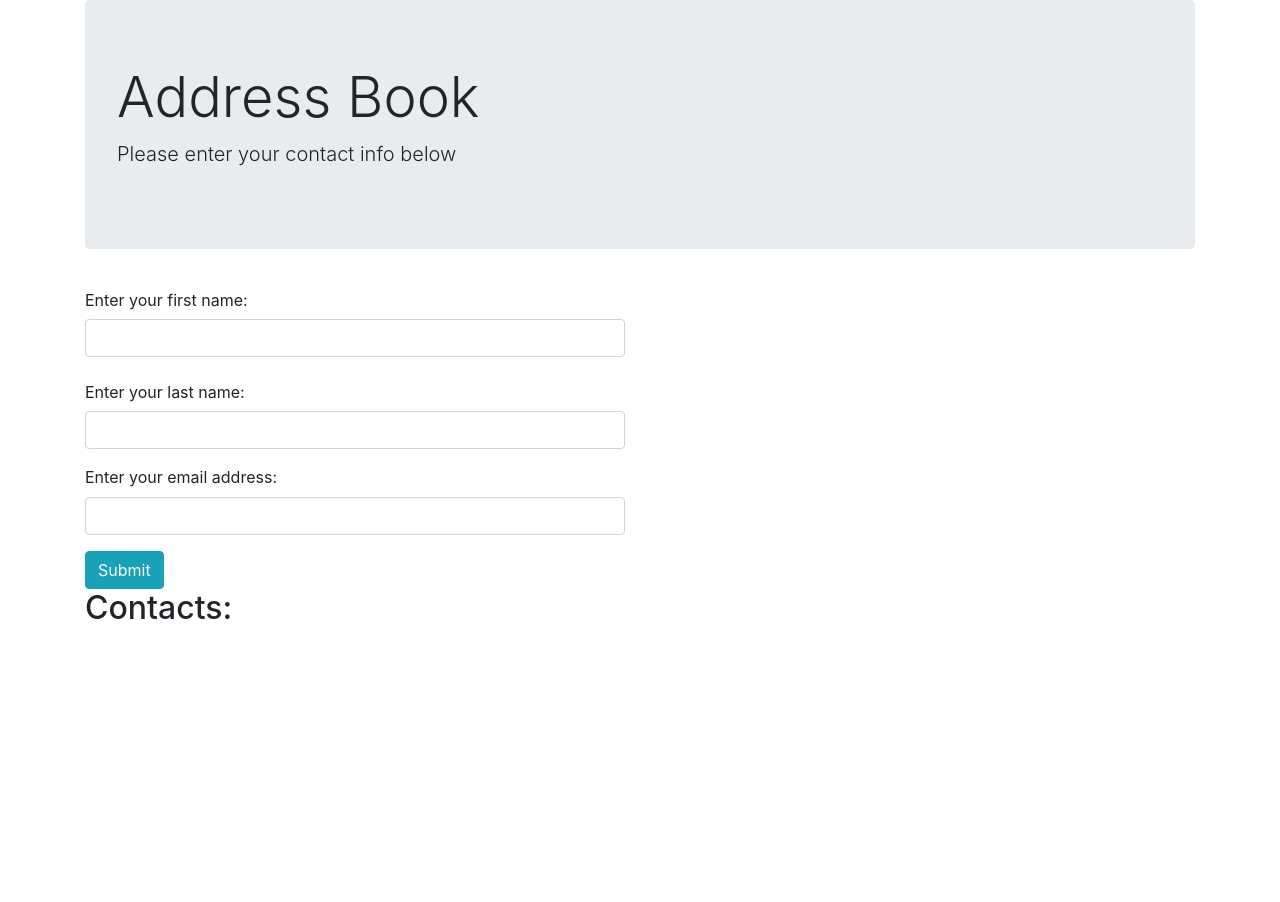
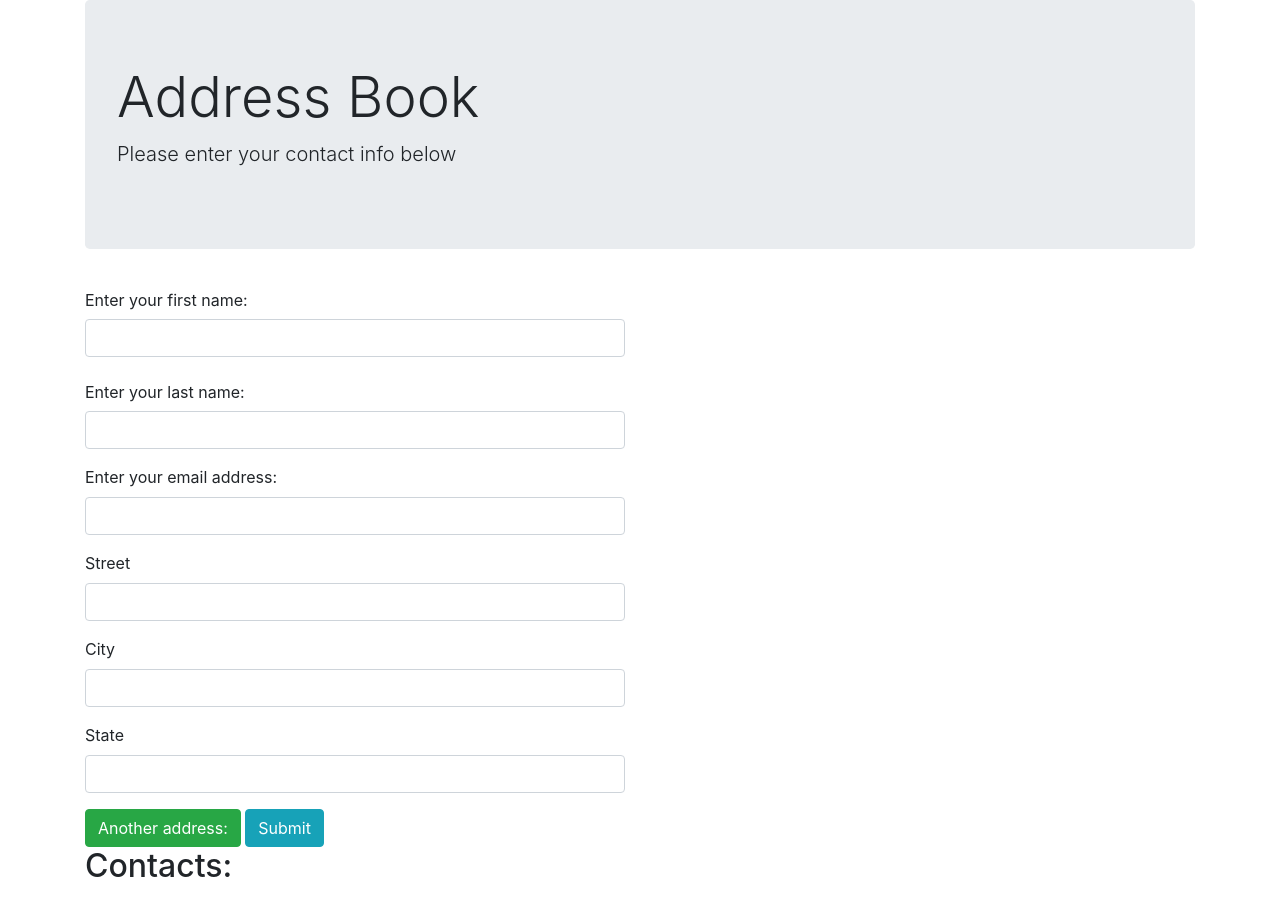
Before and after one commit to mpinaud/address-book, a plain HTML site: page index.html in a window 1280 px wide. Before the commit the page ends 800 px from the top, so only its background shows below. Drawn offline with Linux system fonts and the light colour scheme.

Commit message:
based on homework reformat html and backend to include new address constructor

```diff
--- a/index.html
+++ b/index.html
@@ -35,6 +35,25 @@
               <input type="email" class="form-control" id="email">
             </div>
 
+            <div id="new-addresses">
+              <div class="new-address">
+                <div class="form-group">
+                  <label for="new-street">Street</label>
+                  <input type="text" class="form-control new-street">
+                </div>
+                <div class="form-group">
+                  <label for="new-city">City</label>
+                  <input type="text" class="form-control new-city">
+                </div>
+                <div class="form-group">
+                  <label for="new-state">State</label>
+                  <input type="text" class="form-control new-state">
+                </div>
+              </div>
+            </div><!--newaddresses-->
+
+            <span class="btn btn-success" id="add-address">Another address:</span>
+
             <button type="submit" class="btn btn-info">Submit</button>
           </form>
 
@@ -44,7 +63,6 @@
           </ul>
 
         </div> <!--col-md-6-->
-      </div> <!--row-->
         <div class="col-md-6">
           <div id="show-contact">
             <h2></h2>
@@ -53,6 +71,7 @@
             <p>E-mail: <span class="emailaddr"></span></p>
           </div>
         </div><!--col-md-6-->
+      </div> <!--row-->
 
     </div> <!--main container-->
 
--- a/js/scripts.js
+++ b/js/scripts.js
@@ -1,8 +1,15 @@
 //business logic
-function Contact(first, last, email) {
+function Contact(first, last, email, addresses) {
   this.firstName = first;
   this.lastName = last;
   this.email = email;
+  this.addresses = [];
+}
+
+function Address(street, city, state) {
+  this.street = street;
+  this.city = city;
+  this.state = state;
 }
 
 Contact.prototype.fullName = function() {
@@ -17,8 +24,10 @@ $(document).ready(function() {
     var inputtedFirstName = $("input#first-name").val();
     var inputtedLastName = $("input#last-name").val();
     var inputtedEmail = $("input#email").val();
+    var inputtedAddy = $("input#address").val();
 
-    var newContact = new Contact(inputtedFirstName, inputtedLastName, inputtedEmail);
+    var newContact = new Contact(inputtedFirstName, inputtedLastName, inputtedEmail, inputtedAddy);
+
 
     $("ul#contact-list").append("<li><span class='contact'>" + newContact.fullName() + "</span></li>");
 
```
Lines whose indentation alone changed are shown as unchanged.
